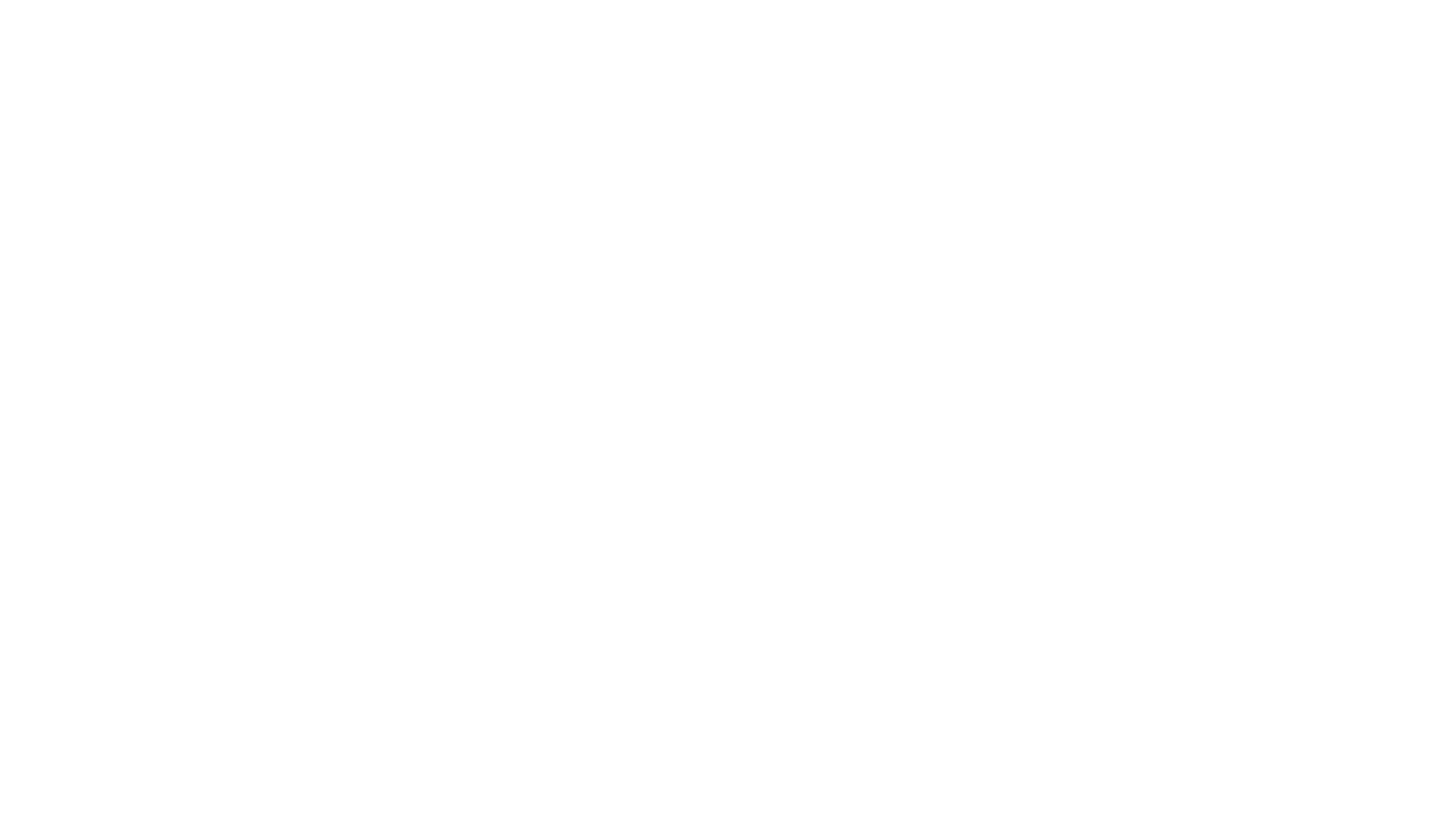
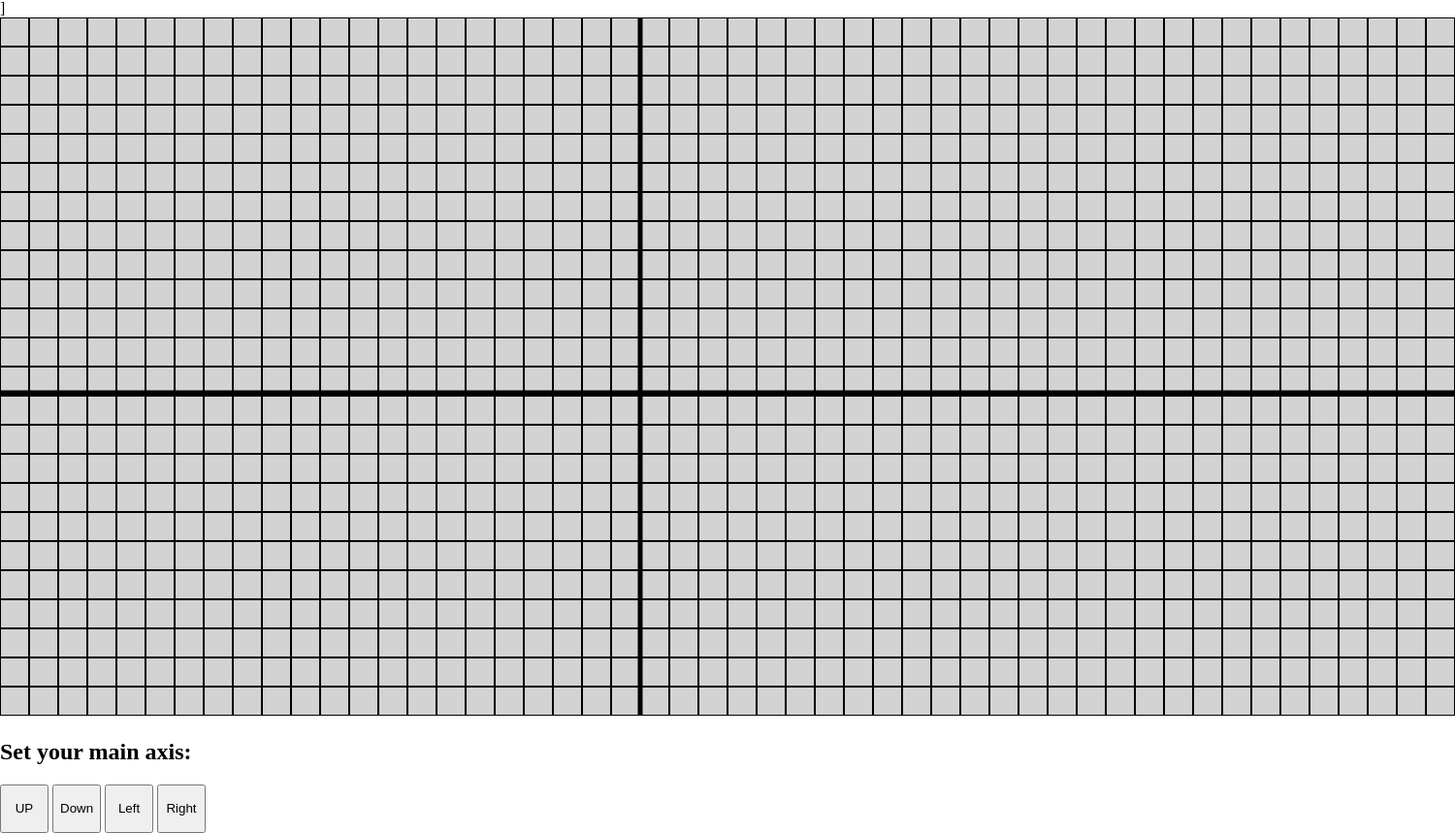
Before and after one commit to Freezingle/freezingle.github.io, a plain HTML site: page index.html in a window 1280 px wide. Shown: the whole page at 97% size, 1500 px wide, since content can reach past the window. Before the commit the page ends 800 px from the top, so only its background shows below. Drawn offline with Linux system fonts and the light colour scheme.

Commit message:
every thing is going fine

```diff
--- a/index.html
+++ b/index.html
@@ -5,16 +5,33 @@
     <meta http-equiv="X-UA-Compatible" content="IE=edge">
     <meta name="viewport" content="width=device-width, initial-scale=1.0">
     <title>Graph</title>
+    ]<script src='https://kit.fontawesome.com/a076d05399.js' crossorigin='anonymous'></script>
     <style>
         body{
            width:100%;
            height:100%;
            margin:0;
         }
+        button{
+            height:50px;
+            width:50px;
+        }
+
     </style>
 </head>
 <body>
     <canvas id="canvas"></canvas>
     <script src="main.js"></script>
+    <div>
+        <h2>Set your main axis:</h2>
+        <div class="origin">
+            <button onclick="OriginX(1)">UP</button>
+            <button onclick="OriginX(2)">Down</button>
+            <button>Left</button>
+            <button>Right</button>
+
+            </div>
+        </div>
+    </div>
 </body>
 </html>
--- a/main.js
+++ b/main.js
@@ -0,0 +1,57 @@
+let canvas = document.getElementById("canvas");
+let ctx= canvas.getContext("2d");
+canvas.height= 720;
+canvas.width=1500;
+ctx.fillStyle= "lightgrey";
+ctx.fillRect(0,0,canvas.width,canvas.height);
+ctx.fill();
+let mainX=387;
+let mainY=660;
+//x axis
+ctx.beginPath();
+function Axes()
+{
+for (let i=0; i<=canvas.height; i+=30)
+{
+    ctx.lineWidth=2;
+     ctx.moveTo(0,i);
+     ctx.lineTo(canvas.width,i)
+}
+
+    for (let j=0; j<=canvas.width; j+=30)
+{
+     ctx.moveTo(j,0);
+     ctx.lineTo(j,canvas.height);
+}
+ctx.stroke()
+}
+
+Axes();
+function mainAxis(mainX,mainY){
+
+    ctx.beginPath()
+    ctx.lineWidth=5;
+    //y axis
+    ctx.moveTo(mainY,0)
+    ctx.lineTo(mainY,canvas.height)
+        //x axis
+    ctx.moveTo(0,mainX)
+    ctx.lineTo(canvas.width,mainX)
+    ctx.stroke();
+
+}
+
+function OriginX(n){
+
+    if(n==1)
+    {
+        mainX-=30;
+    }
+    if(n==2)
+    {
+        mainX+=30;
+    }
+    mainAxis(mainX,mainY);
+}
+
+mainAxis(mainX,mainY);
```
Also changed, not shown: class.js (added).
